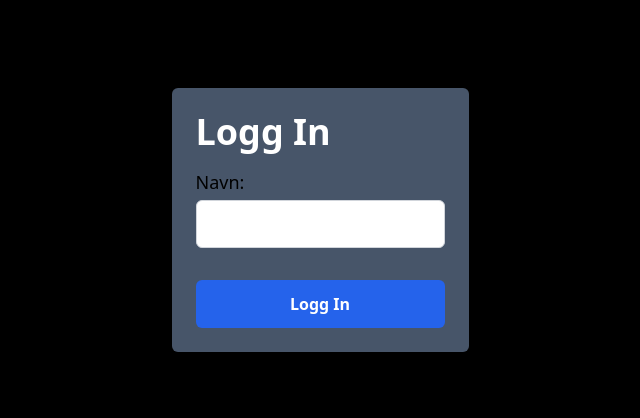
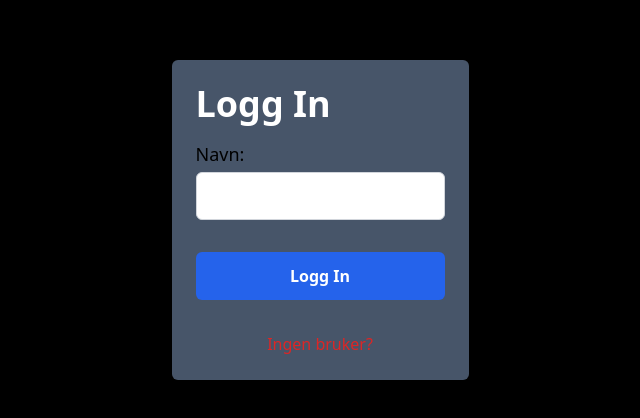
Before and after one commit to madsab/FamilySummerGames, a Next.js app: page /signin in a window 1280 px wide. Shown: the part 180-598 px from the top of the page, without its empty margins (320-960 px from the left). Built offline with nearby package versions, Linux system fonts and the light colour scheme.

Commit message:
add: link to signup

```diff
--- a/app/(auth)/signin/page.tsx
+++ b/app/(auth)/signin/page.tsx
@@ -2,6 +2,7 @@
 import React, { useState } from "react";
 import { useRouter } from "next/navigation";
 import { signIn } from "next-auth/react";
+import Link from "next/link";
 
 const LoginPage: React.FC = () => {
   const [name, setName] = useState("");
@@ -48,6 +49,11 @@
         >
           Logg In
         </button>
+        <div className="w-full text-center">
+          <Link href="/signup" className="text-red-600 ">
+            Ingen bruker?
+          </Link>
+        </div>
       </div>
     </div>
   );
```
